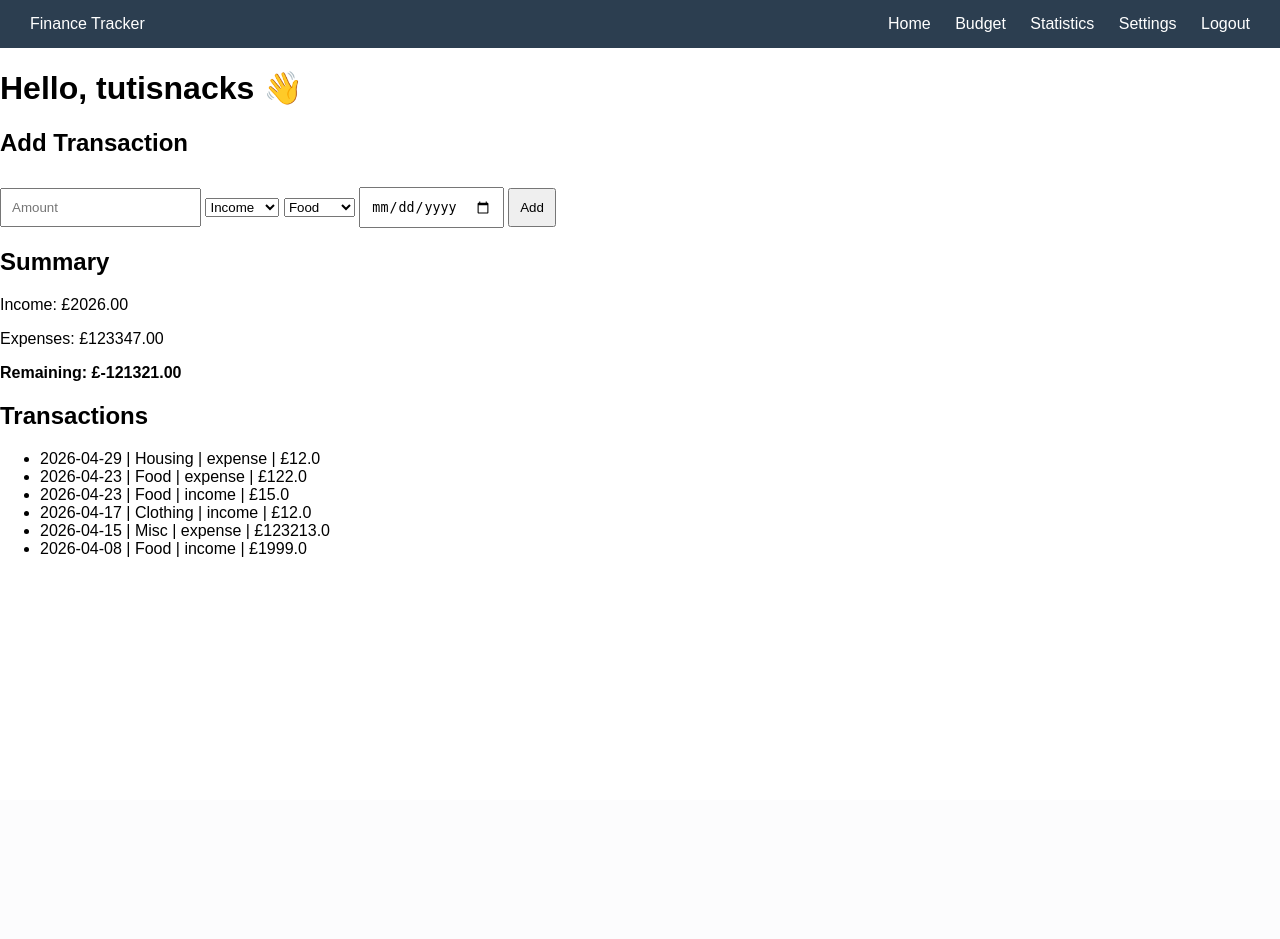
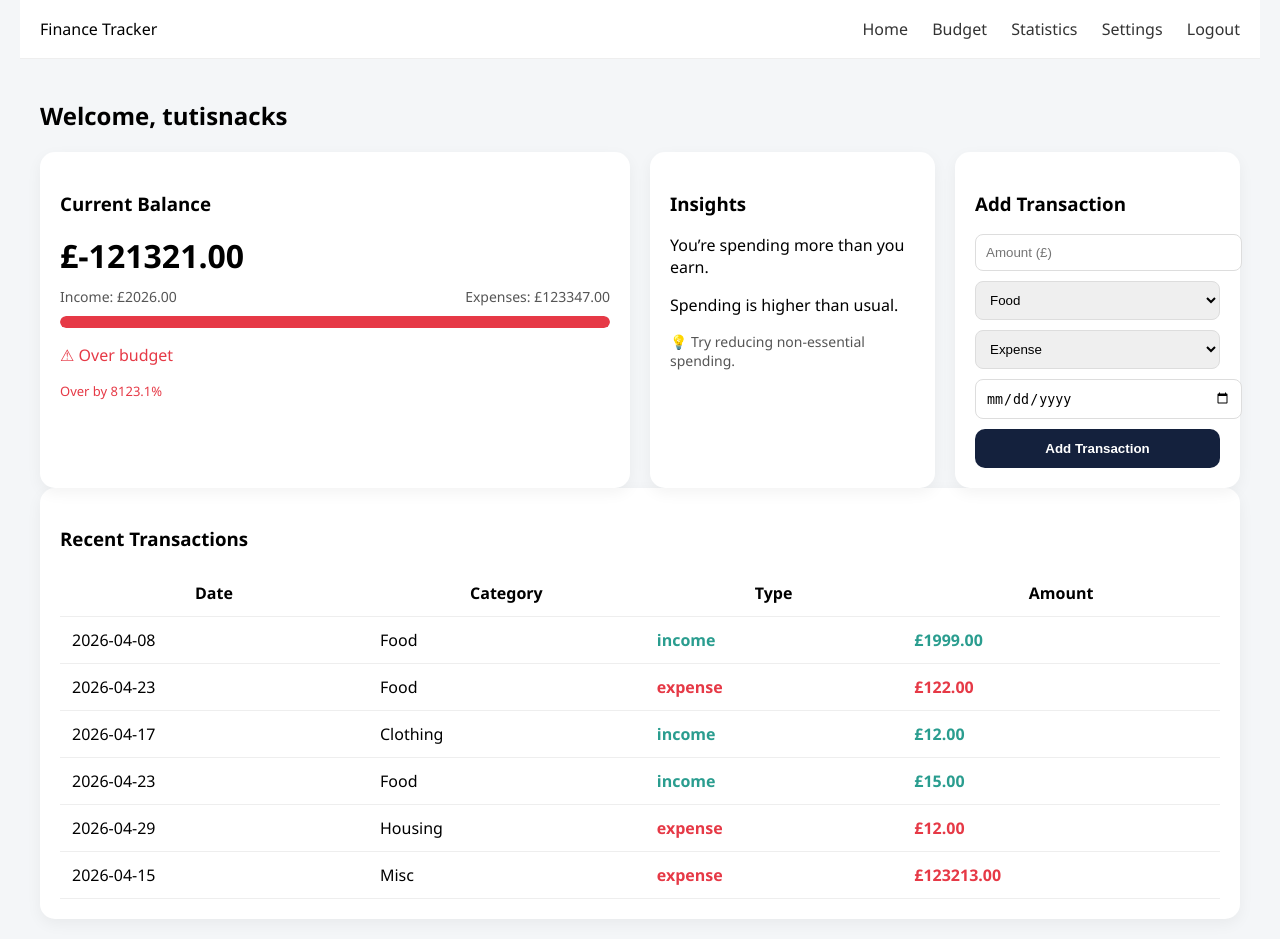
Before and after one commit to CJAH-1/FYP, a Flask app: page /home in a window 1280 px wide. Before the commit the page ends 557 px from the top, so only its background shows below. Run offline with Flask 3, Linux system fonts and the light colour scheme; a user stored in the database is signed in; data comes from the database, SQL or seed files in the repository; both versions use the stored data as it was after the commit.

Commit message:
Dashboard completed but other pages layout changing

```diff
--- a/app.py
+++ b/app.py
@@ -1,10 +1,11 @@
 from flask import Flask, render_template, request, redirect, session
-import sqlite3
-import os
+import sqlite3, os
+from datetime import timedelta
 from werkzeug.security import generate_password_hash, check_password_hash
 
 app = Flask(__name__)
 app.secret_key = "secret123"
+app.permanent_session_lifetime = timedelta(minutes=15)
 
 DB = "database/db.sqlite3"
 
@@ -16,19 +17,18 @@ def init_db():
     conn = get_db()
     cur = conn.cursor()
 
-    # USERS
     cur.execute("""
     CREATE TABLE IF NOT EXISTS users (
-        id INTEGER PRIMARY KEY AUTOINCREMENT,
+        id INTEGER PRIMARY KEY,
         username TEXT UNIQUE,
+        email TEXT UNIQUE,
         password TEXT
     )
     """)
 
-    # TRANSACTIONS
     cur.execute("""
     CREATE TABLE IF NOT EXISTS transactions (
-        id INTEGER PRIMARY KEY AUTOINCREMENT,
+        id INTEGER PRIMARY KEY,
         amount REAL,
         category TEXT,
         type TEXT,
@@ -37,10 +37,9 @@ def init_db():
     )
     """)
 
-    # BUDGET (per user)
     cur.execute("""
     CREATE TABLE IF NOT EXISTS budget (
-        id INTEGER PRIMARY KEY AUTOINCREMENT,
+        id INTEGER PRIMARY KEY,
         total REAL,
         user_id INTEGER
     )
@@ -49,7 +48,7 @@ def init_db():
     conn.commit()
     conn.close()
 
-# 🔐 LOGIN + SIGNUP
+# 🔐 LOGIN
 @app.route("/", methods=["GET", "POST"])
 def login():
     conn = get_db()
@@ -60,44 +59,40 @@ def login():
         username = request.form["username"]
         password = request.form["password"]
 
-        # SIGN UP
         if action == "signup":
+            email = request.form["email"]
+
+            if len(password) < 6:
+                return render_template("login.html", error="Password too short")
+
             try:
-                hashed_password = generate_password_hash(password)
-
                 cur.execute(
-                    "INSERT INTO users (username, password) VALUES (?, ?)",
-                    (username, hashed_password)
+                    "INSERT INTO users VALUES (NULL, ?, ?, ?)",
+                    (username, email, generate_password_hash(password))
                 )
                 conn.commit()
+                return render_template("login.html", success="Account created")
+            except:
+                return render_template("login.html", error="User exists")
 
-                success = "Account created! You can now log in."
-                return render_template("login.html", success=success)
-
-            except:
-                error = "Username already exists"
-                return render_template("login.html", error=error)
-
-        # LOGIN
-        elif action == "login":
+        if action == "login":
             cur.execute(
-                "SELECT * FROM users WHERE username=?",
-                (username,)
+                "SELECT * FROM users WHERE username=? OR email=?",
+                (username, username)
             )
             user = cur.fetchone()
 
-            if user and check_password_hash(user[2], password):
+            if user and check_password_hash(user[3], password):
+                session.permanent = True
                 session["user_id"] = user[0]
                 session["username"] = user[1]
                 return redirect("/home")
-            else:
-                error = "Invalid username or password"
-                return render_template("login.html", error=error)
 
-    conn.close()
+            return render_template("login.html", error="Invalid login")
+
     return render_template("login.html")
 
-# 🏠 HOME
+# 🏠 DASHBOARD (MONZO STYLE)
 @app.route("/home")
 def home():
     if "user_id" not in session:
@@ -106,40 +101,58 @@ def home():
     conn = get_db()
     cur = conn.cursor()
 
-    cur.execute(
-        "SELECT * FROM transactions WHERE user_id=? ORDER BY date DESC",
-        (session["user_id"],)
-    )
-    transactions = cur.fetchall()
+    # Filters
+    start = request.args.get("start")
+    end = request.args.get("end")
+    category = request.args.get("category")
 
-    income = sum(t[1] for t in transactions if t[3] == "income")
-    expenses = sum(t[1] for t in transactions if t[3] == "expense")
-    remaining = income - expenses
+    query = "SELECT * FROM transactions WHERE user_id=?"
+    params = [session["user_id"]]
+
+    if start and end:
+        query += " AND date BETWEEN ? AND ?"
+        params += [start, end]
+
+    if category:
+        query += " AND category=?"
+        params.append(category)
+
+    cur.execute(query, params)
+    data = cur.fetchall()
+
+    income = sum(t[1] for t in data if t[3] == "income")
+    expenses = sum(t[1] for t in data if t[3] == "expense")
+
+    # Budget
+    cur.execute("SELECT total FROM budget WHERE user_id=?", (session["user_id"],))
+    row = cur.fetchone()
+    budget = row[0] if row else 0
+
+    percent = (expenses / budget * 100) if budget > 0 else 0
 
     conn.close()
 
     return render_template(
         "index.html",
         username=session["username"],
-        transactions=transactions,
+        transactions=data,
         income=income,
         expenses=expenses,
-        remaining=remaining
+        remaining=income-expenses,
+        percent=percent,
+        budget=budget
     )
 
-# ➕ ADD TRANSACTION
+# ➕ ADD
 @app.route("/add", methods=["POST"])
-def add_transaction():
-    if "user_id" not in session:
-        return redirect("/")
-
+def add():
     conn = get_db()
     cur = conn.cursor()
 
     cur.execute(
-        "INSERT INTO transactions (amount, category, type, date, user_id) VALUES (?, ?, ?, ?, ?)",
+        "INSERT INTO transactions VALUES (NULL, ?, ?, ?, ?, ?)",
         (
-            float(request.form["amount"]),
+            request.form["amount"],
             request.form["category"],
             request.form["type"],
             request.form["date"],
@@ -148,93 +161,79 @@ def add_transaction():
     )
 
     conn.commit()
-    conn.close()
-
     return redirect("/home")
 
 # 💰 BUDGET
 @app.route("/budget", methods=["GET", "POST"])
 def budget():
-    if "user_id" not in session:
-        return redirect("/")
-
     conn = get_db()
     cur = conn.cursor()
 
     if request.method == "POST":
-        amount = float(request.form["budget"])
-
         cur.execute("DELETE FROM budget WHERE user_id=?", (session["user_id"],))
         cur.execute(
-            "INSERT INTO budget (total, user_id) VALUES (?, ?)",
-            (amount, session["user_id"])
+            "INSERT INTO budget VALUES (NULL, ?, ?)",
+            (request.form["budget"], session["user_id"])
         )
         conn.commit()
 
-        return redirect("/budget")
+    cur.execute("SELECT * FROM transactions WHERE user_id=?", (session["user_id"],))
+    data = cur.fetchall()
 
-    cur.execute(
-        "SELECT * FROM transactions WHERE user_id=?",
-        (session["user_id"],)
-    )
-    transactions = cur.fetchall()
+    expenses = sum(t[1] for t in data if t[3] == "expense")
 
-    income = sum(t[1] for t in transactions if t[3] == "income")
-    expenses = sum(t[1] for t in transactions if t[3] == "expense")
-    remaining = income - expenses
-
-    cur.execute(
-        "SELECT total FROM budget WHERE user_id=?",
-        (session["user_id"],)
-    )
+    cur.execute("SELECT total FROM budget WHERE user_id=?", (session["user_id"],))
     row = cur.fetchone()
     budget = row[0] if row else 0
 
-    over_budget = expenses > budget
+    percent = (expenses / budget * 100) if budget else 0
+    over = expenses > budget
 
-    conn.close()
-
-    return render_template(
-        "budget.html",
-        username=session["username"],
+    return render_template("budget.html",
         budget=budget,
         expenses=expenses,
-        remaining=remaining,
-        over_budget=over_budget
+        percent=percent,
+        over=over
     )
 
 # 📊 STATISTICS
 @app.route("/statistics")
-def statistics():
-    if "user_id" not in session:
-        return redirect("/")
-    return render_template("statistics.html", username=session["username"])
-
-# ⚙ SETTINGS
-@app.route("/settings")
-def settings():
-    if "user_id" not in session:
-        return redirect("/")
-    return render_template("settings.html", username=session["username"])
-
-# 🔄 RESET
-@app.route("/reset", methods=["POST"])
-def reset():
-    if "user_id" not in session:
-        return redirect("/")
-
+def stats():
     conn = get_db()
     cur = conn.cursor()
 
-    cur.execute("DELETE FROM transactions WHERE user_id=?", (session["user_id"],))
-    cur.execute("DELETE FROM budget WHERE user_id=?", (session["user_id"],))
+    cur.execute("""
+    SELECT category, SUM(amount)
+    FROM transactions
+    WHERE type='expense' AND user_id=?
+    GROUP BY category
+    """, (session["user_id"],))
+    categories = cur.fetchall()
 
-    conn.commit()
-    conn.close()
+    cur.execute("""
+    SELECT date, SUM(amount)
+    FROM transactions
+    WHERE user_id=?
+    GROUP BY date
+    """, (session["user_id"],))
+    timeline = cur.fetchall()
 
-    return redirect("/home")
+    cur.execute("""
+    SELECT strftime('%Y-%m', date),
+           SUM(CASE WHEN type='income' THEN amount ELSE 0 END),
+           SUM(CASE WHEN type='expense' THEN amount ELSE 0 END)
+    FROM transactions
+    WHERE user_id=?
+    GROUP BY strftime('%Y-%m', date)
+    """, (session["user_id"],))
+    monthly = cur.fetchall()
 
-# 🚪 LOGOUT
+    return render_template("statistics.html",
+        categories=categories,
+        timeline=timeline,
+        monthly=monthly
+    )
+
 @app.route("/logout")
 def logout():
     session.clear()
--- a/static/style.css
+++ b/static/style.css
@@ -1,106 +1,151 @@
 body {
-            font-family: Arial, sans-serif;
+    font-family: 'Segoe UI', sans-serif;
     margin: 0;
+    background: #f4f6f8;
 }
 
+/* NAVBAR */
 .navbar {
-            background-color: #2c3e50;
-            padding: 15px 30px;
-            color: white;
+    background: white;
+    padding: 18px 20px;
     display: flex;
     justify-content: space-between;
+    border-bottom: 1px solid #eee;
+    max-width: 1200px;
+    margin: auto;
 }
 
 .navbar a {
-            color: white;
     text-decoration: none;
     margin-left: 20px;
+    color: #333;
 }
 
+/* CONTAINER (FIXED WIDTH) */
 .container {
-            padding: 30px;
+    padding: 20px;
+    max-width: 1200px;
+    margin: auto;
 }
 
-        .card {
-            background: #f4f4f4;
-            padding: 20px;
+/* TITLE */
+.welcome {
     margin-bottom: 20px;
-            border-radius: 10px;
 }
 
-        .over {
-            color: red;
-            font-weight: bold;
+/* GRID */
+.dashboard {
+    display: grid;
+    grid-template-columns: repeat(auto-fit, minmax(280px, 1fr));
+    gap: 20px;
 }
 
-        .good {
-            color: green;
-            font-weight: bold;
+/* CARD */
+.card {
+    background: white;
+    padding: 20px;
+    border-radius: 15px;
+    box-shadow: 0 5px 15px rgba(0,0,0,0.05);
 }
 
-        input, button {
-            padding: 10px;
-            margin-top: 10px;
+/* MAIN CARD RESPONSIVE */
+@media (min-width: 900px) {
+    .main-card {
+        grid-column: span 2;
+    }
 }
 
-
-    /*-------------------------------------------------------*/
-/* LOGIN PAGE */
-.login-page {
-    display: flex;
-    justify-content: center;
-    align-items: center;
-    height: 100vh;
+/* BALANCE */
+.balance {
+    font-size: 32px;
+    font-weight: bold;
+    margin: 10px 0;
 }
 
-/* Bigger box */
-.login-box {
-    background: white;
-    padding: 40px;
-    border-radius: 12px;
-    width: 350px; /* 🔥 wider */
-    box-shadow: 0 4px 10px rgba(0,0,0,0.1);
+/* MINI STATS */
+.mini-stats {
+    display: flex;
+    justify-content: space-between;
+    font-size: 14px;
+    color: #555;
 }
 
-/* Headings */
-.login-box h2 {
-    text-align: center;
-    margin-bottom: 25px;
+/* PROGRESS BAR FIXED */
+.progress-bar {
+    width: 100%;
+    background: #eee;
+    border-radius: 10px;
+    margin-top: 10px;
+    overflow: hidden;
 }
 
-/* Inputs - full width */
-.login-box input {
-    width: 92%;
-    padding: 12px;
-    margin-bottom: 15px;
-    font-size: 14px;
+.progress {
+    height: 12px;
+    border-radius: 10px;
+    transition: width 0.4s ease;
 }
 
-/* Buttons stacked */
-.login-box button {
+/* ALERTS */
+.warning {
+    color: #f4a261;
+}
+
+.danger {
+    color: #e63946;
+}
+
+.small {
+    font-size: 13px;
+}
+
+/* INSIGHTS */
+.tip {
+    margin-top: 10px;
+    font-size: 14px;
+    color: #555;
+}
+
+/* FORM */
+input, select {
+    width: 100%;
+    padding: 10px;
+    margin-bottom: 10px;
+    border-radius: 8px;
+    border: 1px solid #ddd;
+}
+
+button {
     width: 100%;
     padding: 12px;
-    margin-top: 5px;
+    background: #14213d;
+    color: white;
+    border: none;
+    border-radius: 10px;
+    font-weight: 600;
 }
 
-/* Divider */
-.divider {
-    text-align: center;
-    margin: 25px 0;
-    color: #888;
+/* TABLE FIX */
+.table-wrapper {
+    overflow-x: auto;
 }
 
-/* Messages */
-.error {
-    color: red;
-    text-align: center;
-    margin-bottom: 10px;
-    font-weight: bold;
+table {
+    width: 100%;
+    border-collapse: collapse;
 }
 
-.success {
-    color: green;
-    text-align: center;
-    margin-bottom: 10px;
-    font-weight: bold;
+td, th {
+    padding: 12px;
+    border-bottom: 1px solid #eee;
 }
+
+/* COLORS */
+.income {
+    color: #2a9d8f;
+    font-weight: 600;
+}
+
+.expense {
+    color: #e63946;
+    font-weight: 600;
+}
--- a/templates/index.html
+++ b/templates/index.html
@@ -17,43 +17,113 @@
         <a href="/logout">Logout</a>
     </div>
 </div>
+<div class="container">
 
-<h1>Hello, {{ username }} 👋</h1>
+<h2 class="welcome">Welcome, {{ username }}</h2>
 
+<div class="dashboard">
 
-<h2>Add Transaction</h2>
+    <!-- BALANCE -->
+    <div class="card main-card">
+        <h3>Current Balance</h3>
+        <p class="balance">£{{ "%.2f"|format(remaining) }}</p>
+
+        <div class="mini-stats">
+            <span>Income: £{{ "%.2f"|format(income) }}</span>
+            <span>Expenses: £{{ "%.2f"|format(expenses) }}</span>
+        </div>
+
+        <div class="progress-bar">
+            <div class="progress"
+                style="width: {{ percent if percent <= 100 else 100 }}%;
+                background: {% if percent>100 %}#e63946{% elif percent>80 %}#f4a261{% else %}#2a9d8f{% endif %};">
+            </div>
+        </div>
+
+        {% if percent > 80 and percent < 100 %}
+            <p class="warning">⚠ Approaching budget limit</p>
+        {% endif %}
+
+        {% if percent >= 100 %}
+            <p class="danger">⚠ Over budget</p>
+            <p class="danger small">Over by {{ (percent - 100)|round(1) }}%</p>
+        {% endif %}
+    </div>
+
+    <!-- INSIGHTS -->
+    <div class="card">
+        <h3>Insights</h3>
+
+        {% if expenses > income %}
+            <p>You’re spending more than you earn.</p>
+        {% else %}
+            <p>Your finances are stable.</p>
+        {% endif %}
+
+        {% if percent > 80 %}
+            <p>Spending is higher than usual.</p>
+        {% endif %}
+
+        <p class="tip">💡 Try reducing non-essential spending.</p>
+    </div>
+
+    <!-- QUICK ADD -->
+    <div class="card">
+        <h3>Add Transaction</h3>
+
         <form method="POST" action="/add">
-    <input type="number" step="0.01" name="amount" placeholder="Amount" required>
-
-    <select name="type">
-        <option value="income">Income</option>
-        <option value="expense">Expense</option>
-    </select>
+            <input type="number" step="0.01" name="amount" placeholder="Amount (£)" required>
 
             <select name="category">
                 <option>Food</option>
+                <option>Housing</option>
+                <option>Clothing</option>
                 <option>Health</option>
-        <option>Clothing</option>
-        <option>Housing</option>
                 <option>Misc</option>
+                <option>Income</option>
+            </select>
+
+            <select name="type">
+                <option value="expense">Expense</option>
+                <option value="income">Income</option>
             </select>
 
             <input type="date" name="date" required>
 
-    <button type="submit">Add</button>
+            <button type="submit">Add Transaction</button>
         </form>
+    </div>
 
-<h2>Summary</h2>
-<p>Income: £{{ "%.2f"|format(income) }}</p>
-<p>Expenses: £{{ "%.2f"|format(expenses) }}</p>
-<p><strong>Remaining: £{{ "%.2f"|format(remaining) }}</strong></p>
+</div>
 
-<h2>Transactions</h2>
-<ul>
+<!-- TRANSACTIONS -->
+<div class="card">
+    <h3>Recent Transactions</h3>
+
+    <div class="table-wrapper">
+        <table>
+            <tr>
+                <th>Date</th>
+                <th>Category</th>
+                <th>Type</th>
+                <th>Amount</th>
+            </tr>
+
             {% for t in transactions %}
-    <li>{{ t[4] }} | {{ t[2] }} | {{ t[3] }} | £{{ t[1] }}</li>
+            <tr>
+                <td>{{ t[4] }}</td>
+                <td>{{ t[2] }}</td>
+                <td class="{{ 'income' if t[3]=='income' else 'expense' }}">
+                    {{ t[3] }}
+                </td>
+                <td class="{{ 'income' if t[3]=='income' else 'expense' }}">
+                    £{{ "%.2f"|format(t[1]) }}
+                </td>
+            </tr>
             {% endfor %}
-</ul>
+        </table>
+    </div>
+</div>
 
-</body>
-</html>
+</div>
+</div>
```
Also changed, not shown: templates/budget.html (+18 -12 lines), templates/login.html (+54 -6 lines), templates/statistics.html (+55 -0 lines), database/db.sqlite3. Lines whose indentation alone changed are shown as unchanged.
